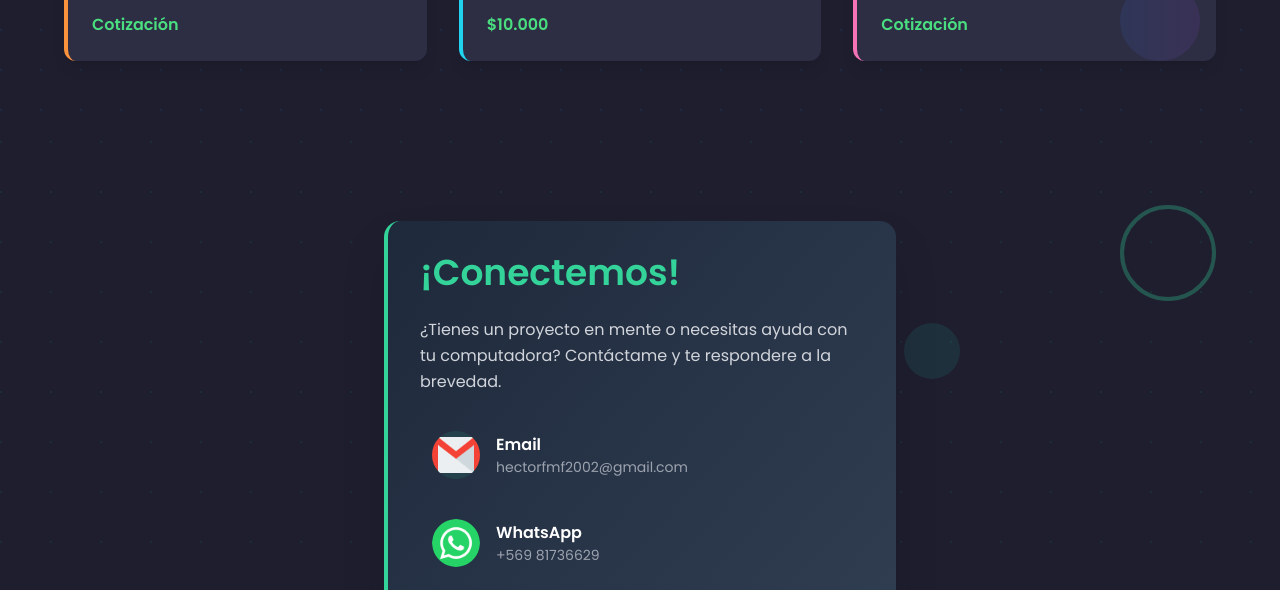
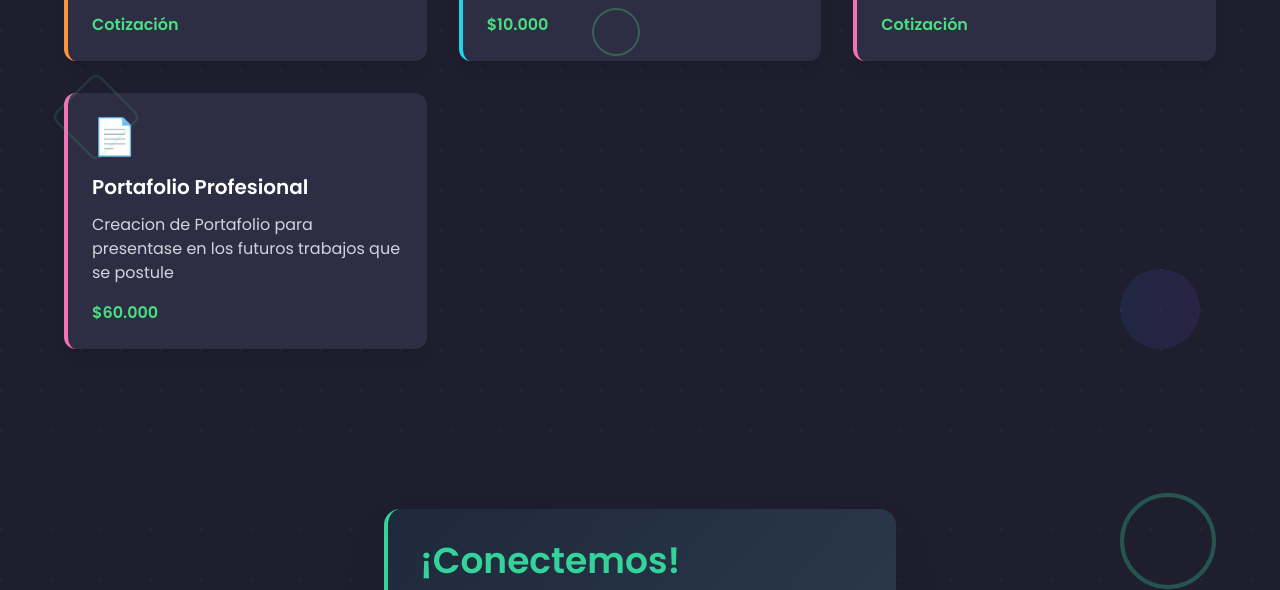
Before and after one commit to hectormadrid/Portafolio, a website with bundled scripts: page index.html in a window 1280 px wide. Shown: the part 7681-8271 px from the top of the page. Built offline with nearby package versions, Linux system fonts and the light colour scheme.

Commit message:
agregado nuevo servicio

```diff
--- a/index.html
+++ b/index.html
@@ -802,6 +802,13 @@
           <span class="text-green-400 font-bold">Cotización</span>
         </div>
 
+        <div class="bg-[#2d2d44] p-6 rounded-xl shadow-lg hover:shadow-2xl hover:scale-105 transition-all duration-300 border-l-4 border-pink-400">
+          <div class="text-4xl mb-4">📄</div>
+          <h3 class="text-xl font-semibold text-white mb-3">Portafolio Profesional</h3>
+          <p class="text-gray-300 mb-4">Creacion de Portafolio para presentase en los futuros trabajos que se postule </p>
+          <span class="text-green-400 font-bold">$60.000</span>
+        </div>
+
       </div>
     </div>
   </section>
```
